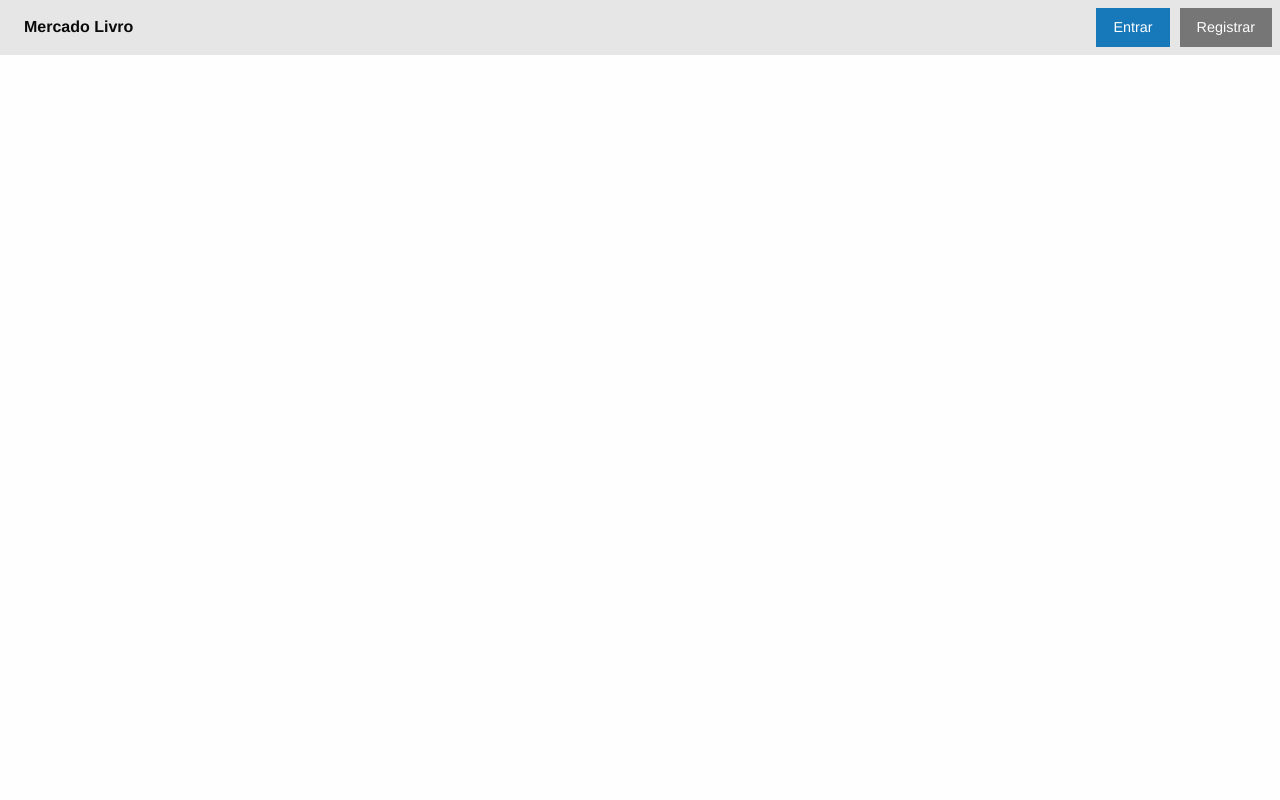
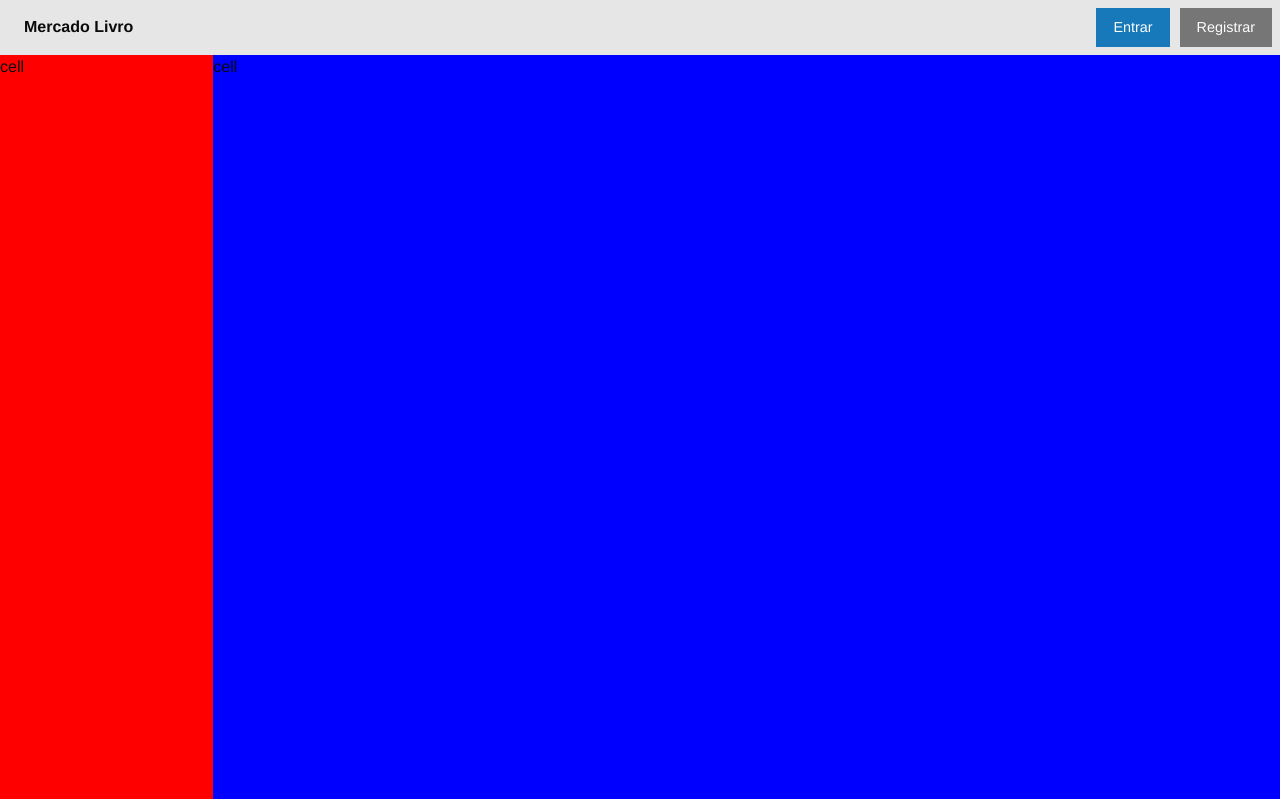
Before and after one commit to Briuor/Tutorial-Foundation, a plain HTML site: page index.html in a window 1280 px wide. Drawn offline with Linux system fonts and the light colour scheme.

Commit message:
Grid implementado

```diff
--- a/index.html
+++ b/index.html
@@ -38,6 +38,14 @@
       </div>
     </div>
     <!-- END NAVBAR -->
+    <!-- GRID CONTEUDO -->
+    <div class="grid-container fluid" style="padding: 0">
+        <div class="grid-x">
+          <div class="cell small-2" style="height: 93vh; background: red;">cell</div>
+          <div class="cell small-10" style="background: blue">cell</div>
+        </div>
+      </div>
+    <!-- END GRID CONTEUDO -->
     <script src="js/vendor/jquery.js"></script>
     <script src="js/vendor/what-input.js"></script>
     <script src="js/vendor/foundation.js"></script>
```
